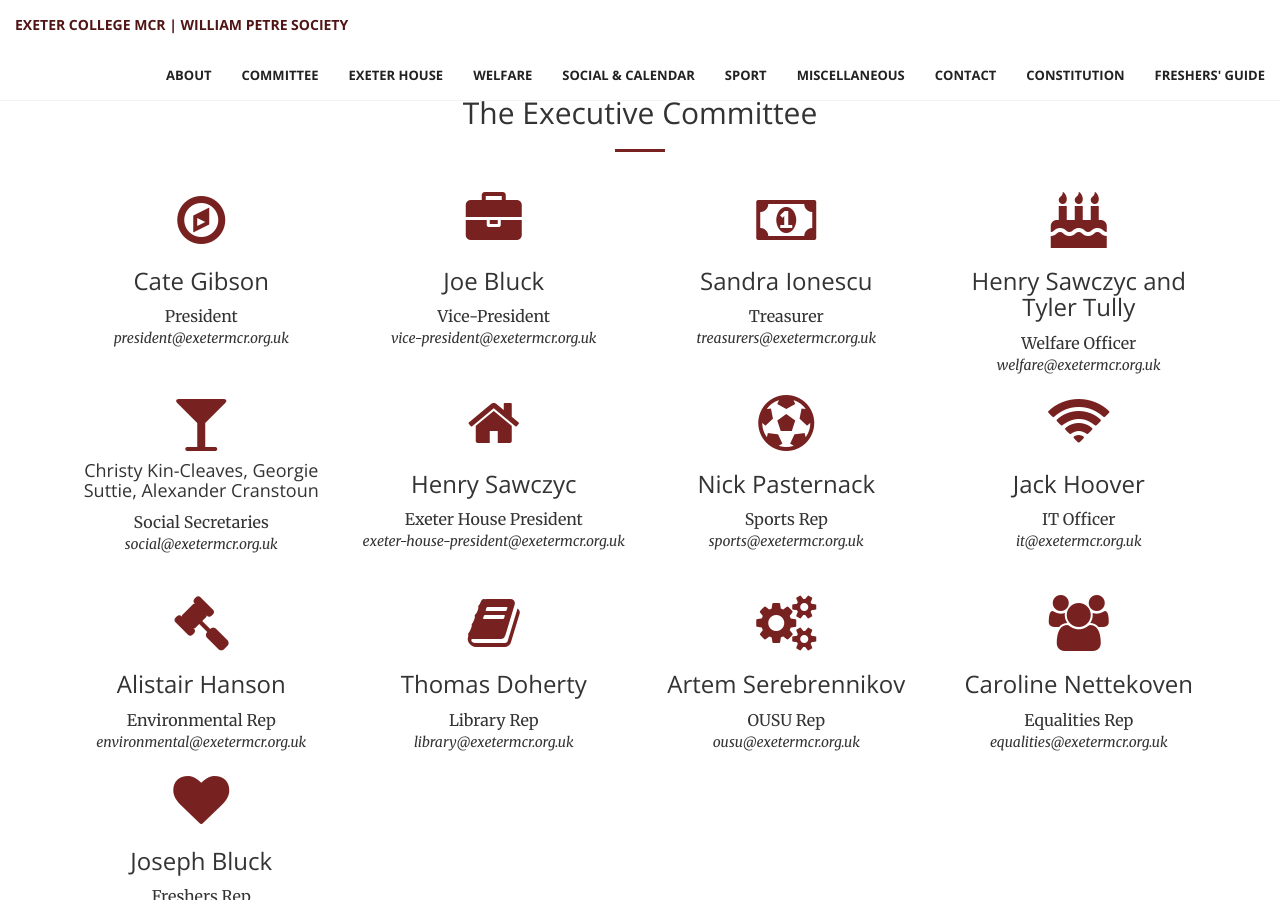
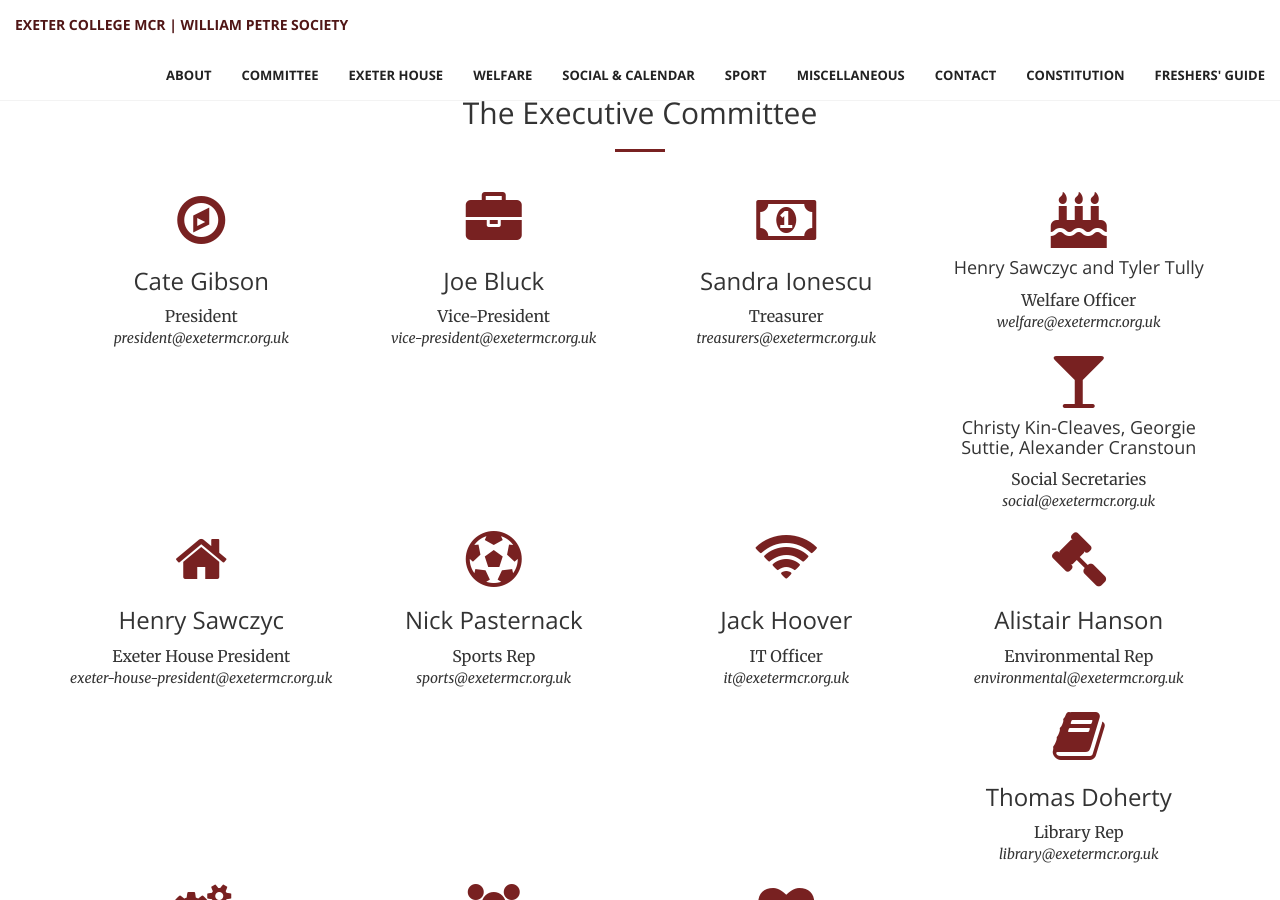
Before and after one commit to exetermcr/exetermcr.github.io, a Jekyll site: the page index.html, which Jekyll copies as it is, in a window 1280 px wide and 900 px high, scrolled down 1920 px. Built offline with Jekyll 4.4.1, drawn with Linux system fonts in a browser that asks for light colours.

```diff
--- a/index.html
+++ b/index.html
@@ -166,7 +166,7 @@
                 <div class="col-lg-3 col-md-6 text-center">
                     <div class="service-box">
                         <i class="fa fa-4x fa-birthday-cake wow bounceIn text-primary" data-wow-delay=".3s"></i>
-                        <h3>Henry Sawczyc and Tyler Tully</h3>
+                        <h4>Henry Sawczyc and Tyler Tully</h4>
                         <p>Welfare Officer</p>
                         <i>welfare@exetermcr.org.uk</i>
                     </div>
```
